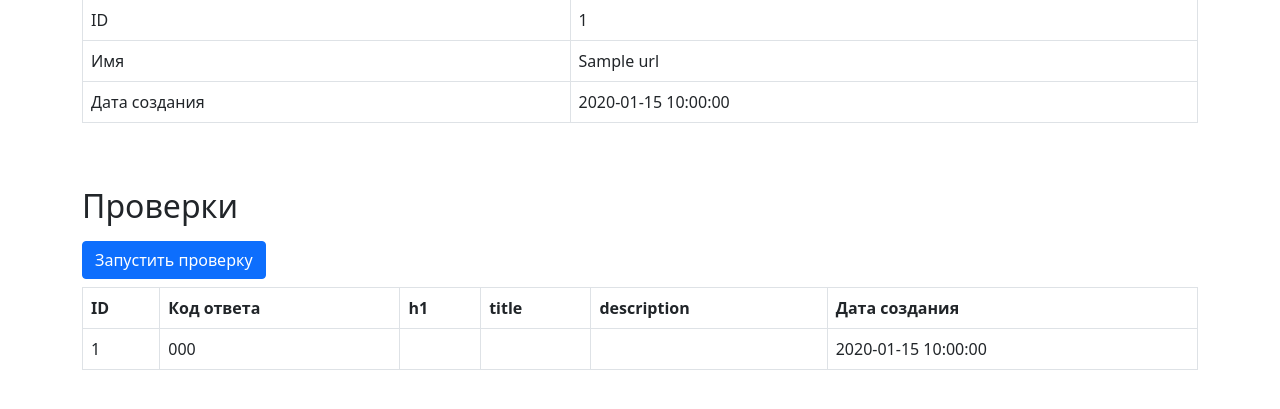
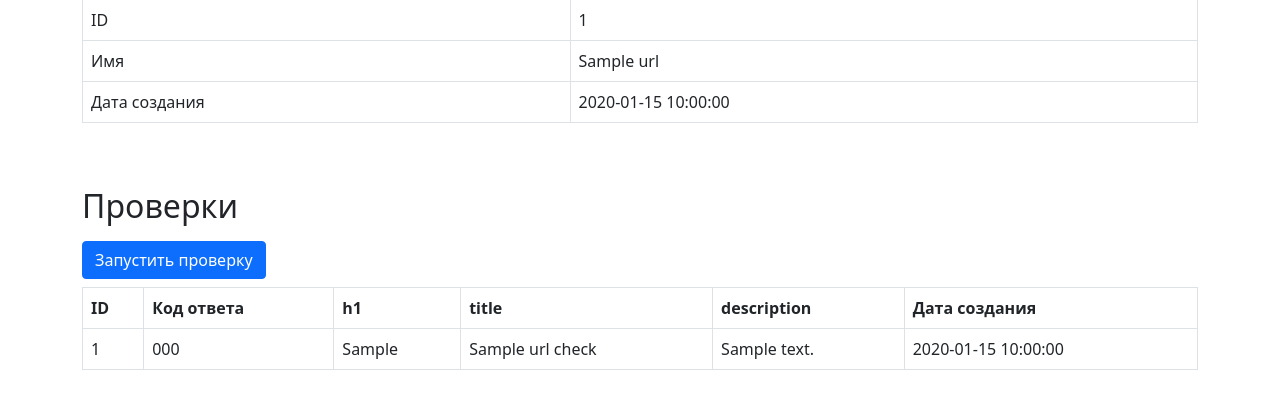
Before and after one commit to AniutaP/python-project-83, a Flask app: page /urls/1 in a window 1280 px wide. Shown: the part 129-538 px from the top of the page. Run offline with Flask 3, Linux system fonts and the light colour scheme; a database or web service that is not in the repository returns one stand-in record (values such as "Sample title"); some libraries are stand-ins or nearby versions.

Commit message:
update with BeautifulSoup

```diff
--- a/page_analyzer/app.py
+++ b/page_analyzer/app.py
@@ -107,12 +107,22 @@ def url_checks(id):
         values = (
             check['url_id'],
             check['status_code'],
+            check['h1'],
+            check['title'],
+            check['description'],
             check['checked_at']
         )
 
         query = '''INSERT
-                    INTO url_checks (url_id, status_code, created_at)
-                    VALUES (%s, %s, %s)'''
+                    INTO url_checks (
+                        url_id,
+                        status_code,
+                        h1,
+                        title,
+                        description,
+                        created_at
+                        )
+                    VALUES (%s, %s, %s, %s, %s, %s)'''
 
         add_in_db(query, values)
         flash('Страница успешно проверена', 'success')
--- a/page_analyzer/get_data.py
+++ b/page_analyzer/get_data.py
@@ -3,6 +3,7 @@ from dotenv import load_dotenv
 from psycopg2 import connect
 from psycopg2.extras import RealDictCursor
 import requests
+from bs4 import BeautifulSoup
 
 
 load_dotenv()
@@ -65,8 +66,30 @@ def get_all_checks(id):
 
 def get_url_info(url):
     response = requests.get(url)
+
     if response.status_code != 200:
         raise requests.RequestException
 
     check = {'status_code': response.status_code}
+
+    soup = BeautifulSoup(response.text, 'html.parser')
+
+    h1 = soup.find('h1')
+    if h1:
+        check['h1'] = h1.text
+    else:
+        check['h1'] = ''
+
+    title = soup.find('title')
+    if title:
+        check['title'] = title.text
+    else:
+        check['title'] = ''
+
+    description = soup.find('meta', attrs={'name': 'description'})
+    if description:
+        check['description'] = description['content']
+    else:
+        check['description'] = ''
+
     return check
--- a/page_analyzer/templates/urls_id.html
+++ b/page_analyzer/templates/urls_id.html
@@ -68,9 +68,9 @@
             <tr>
                 <td>{{ check.id }}</td>
                 <td>{{ check.status_code }}</td>
-                <td></td>
-                <td></td>
-                <td></td>
+                <td>{{ check.h1 }}</td>
+                <td>{{ check.title }}</td>
+                <td>{{ check.description }}</td>
                 <td>{{ check.created_at }}</td>
             </tr>
       {% endfor %}
--- a/pyproject.toml
+++ b/pyproject.toml
@@ -26,6 +26,7 @@ psycopg2-binary = "^2.9.9"
 python-dotenv = "^1.0.0"
 validators = "^0.22.0"
 requests = "^2.31.0"
+beautifulsoup4 = "^4.12.2"
 
 
 [tool.poetry.group.dev.dependencies]
```
Also changed, not shown: 1 other file.
